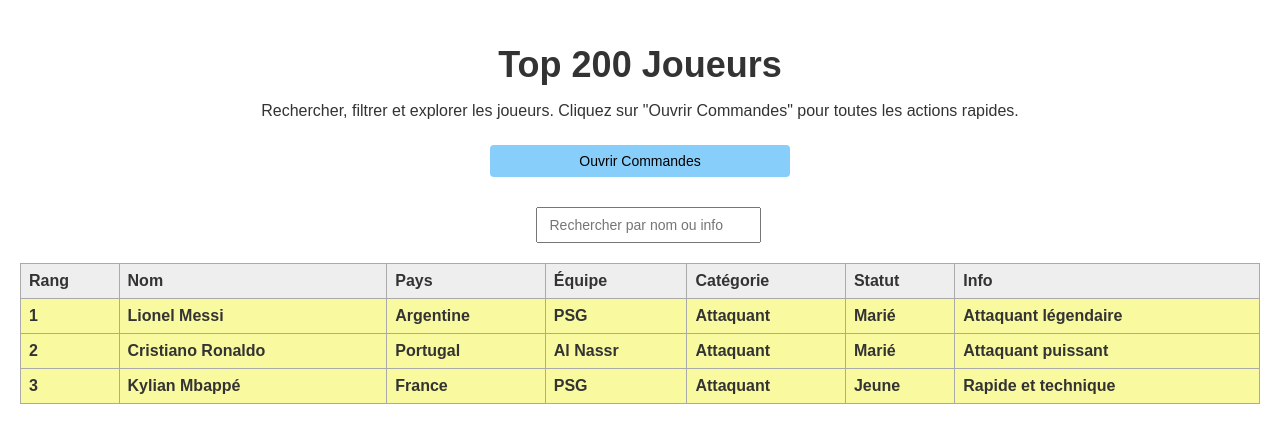
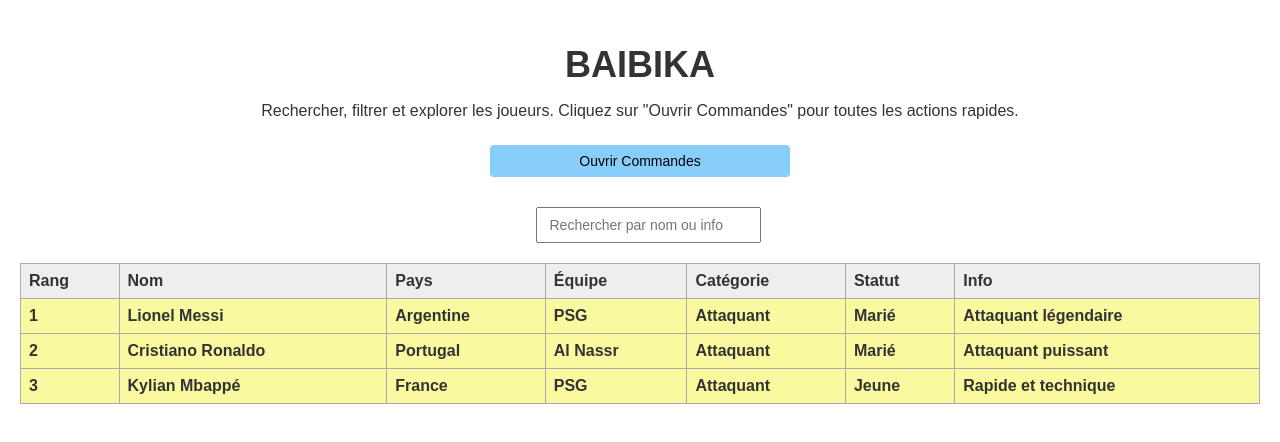
Before and after one commit to exauce560/TarkHub, a plain HTML site: page main.html in a window 1280 px wide. Drawn offline with Linux system fonts and the light colour scheme.

Commit message:
Add files via upload

```diff
--- a/main.html
+++ b/main.html
@@ -28,7 +28,7 @@ th { background-color:#eee; }
 <body>
 
 <header>
-    <h1>Top 200 Joueurs</h1>
+    <h1> BAIBIKA</h1>
     <p class="instructions">Rechercher, filtrer et explorer les joueurs. Cliquez sur "Ouvrir Commandes" pour toutes les actions rapides.</p>
     <button onclick="toggleCommands()">Ouvrir Commandes</button>
 </header>
```
